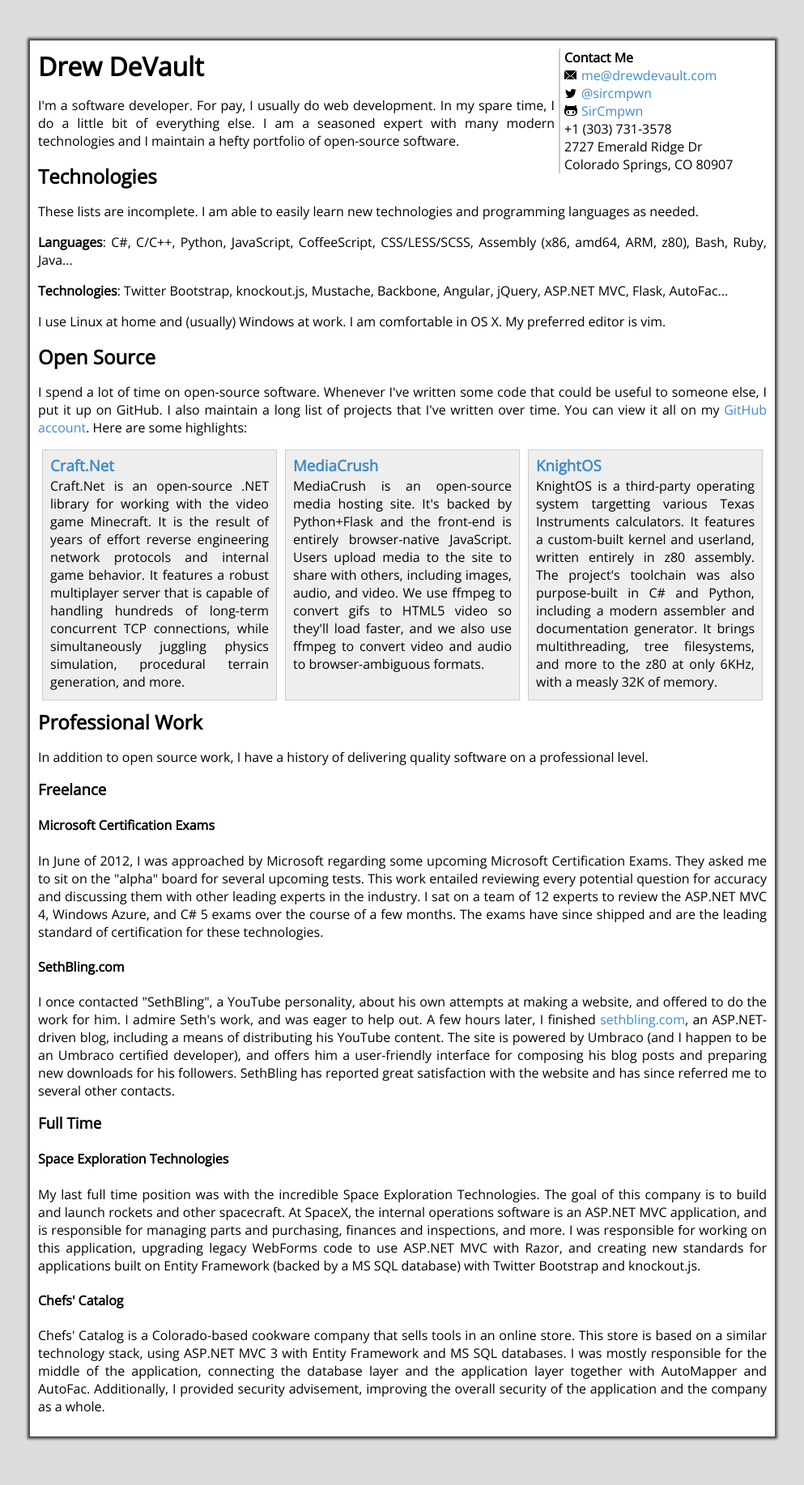
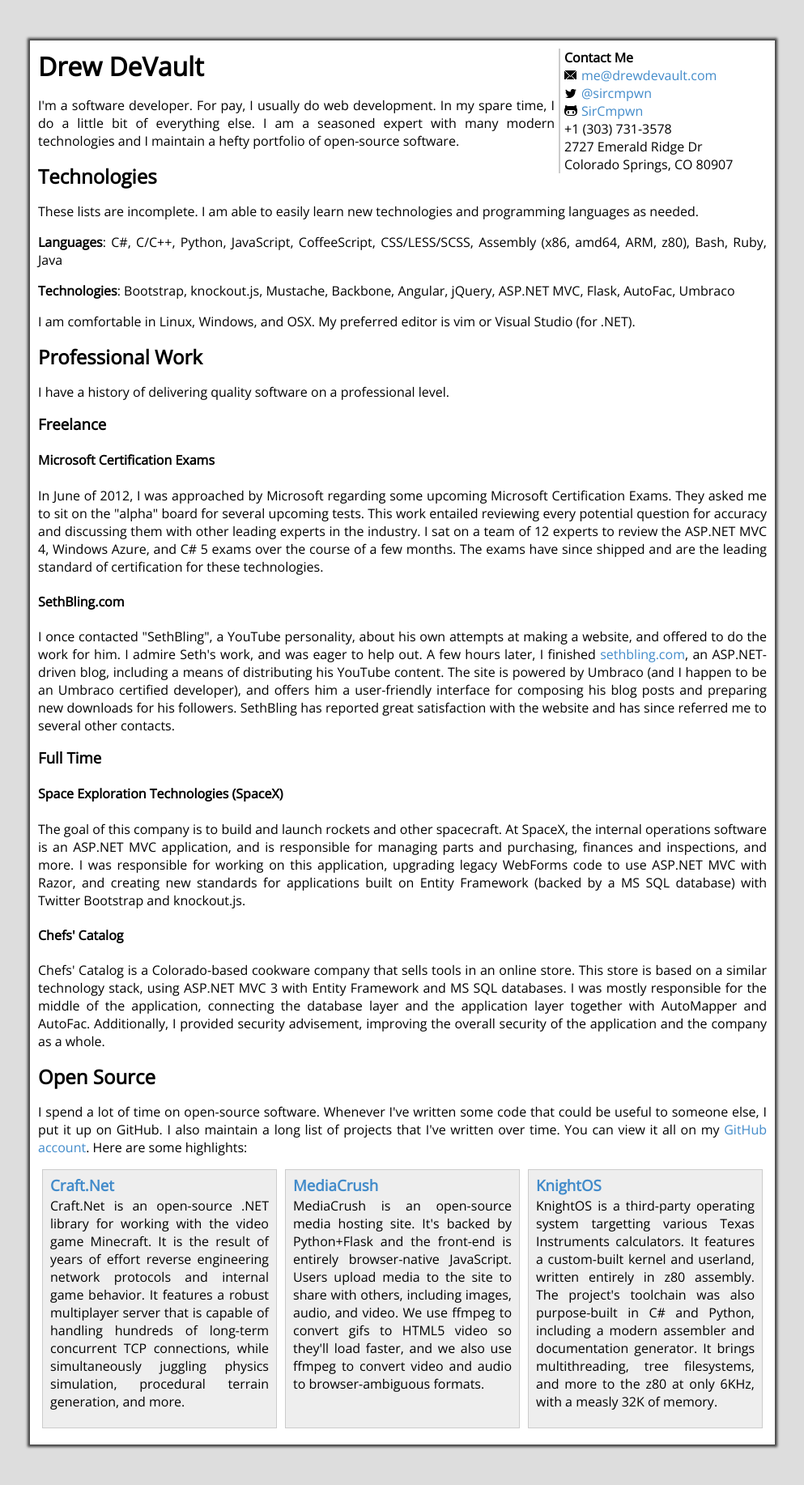
Before and after one commit to stormblog/sircmpwn.github.io, a Jekyll site: the page resume/index.html, which Jekyll copies as it is, in a window 1280 px wide. Shown: the whole page at 81% size, without its empty margins (143-1136 px from the left). Built offline with Jekyll 4.4.1, drawn with Linux system fonts in a browser that asks for light colours; part of the change alters nothing that is shown.

Commit message:
Update resume

```diff
--- a/resume/index.html
+++ b/resume/index.html
@@ -24,13 +24,39 @@
             I am a seasoned expert with many modern technologies and I maintain a hefty portfolio of open-source software.</p>
         <h2>Technologies</h2>
         <p>These lists are incomplete. I am able to easily learn new technologies and programming languages as needed.</p>
-        <p><strong>Languages</strong>: C#, C/C++, Python, JavaScript, CoffeeScript, CSS/LESS/SCSS, Assembly (x86, amd64, ARM, z80), Bash, Ruby, Java...</p>
-        <p><strong>Technologies</strong>: Twitter Bootstrap, knockout.js, Mustache, Backbone, Angular, jQuery, ASP.NET MVC, Flask, AutoFac...</p>
-        <p>I use Linux at home and (usually) Windows at work. I am comfortable in OS X. My preferred editor is vim.</p>
+        <p><strong>Languages</strong>: C#, C/C++, Python, JavaScript, CoffeeScript, CSS/LESS/SCSS, Assembly (x86, amd64, ARM, z80), Bash, Ruby, Java</p>
+        <p><strong>Technologies</strong>: Bootstrap, knockout.js, Mustache, Backbone, Angular, jQuery, ASP.NET MVC, Flask, AutoFac, Umbraco</p>
+        <p>I am comfortable in Linux, Windows, and OSX. My preferred editor is vim or Visual Studio (for .NET).</p>
+        <h2>Professional Work</h2>
+        <p>I have a history of delivering quality software on a professional level.</p>
+        <h3>Freelance</h3>
+        <h4>Microsoft Certification Exams</h4>
+        <p>In June of 2012, I was approached by Microsoft regarding some upcoming Microsoft Certification Exams. They asked me to sit on
+        the "alpha" board for several upcoming tests. This work entailed reviewing every potential question for accuracy and discussing
+        them with other leading experts in the industry. I sat on a team of 12 experts to review the ASP.NET MVC 4, Windows Azure, and C# 5
+        exams over the course of a few months. The exams have since shipped and are the leading standard of certification for these technologies.</p>
+        <h4>SethBling.com</h4>
+        <p>I once contacted "SethBling", a YouTube personality, about his own attempts at making a website, and offered to do the
+        work for him. I admire Seth's work, and was eager to help out. A few hours later, I finished
+        <a href="http://sethbling.com" target="_blank">sethbling.com</a>, an ASP.NET-driven blog, including a means of distributing his YouTube content.
+        The site is powered by Umbraco (and I happen to be an Umbraco certified developer), and offers him a user-friendly interface for
+        composing his blog posts and preparing new downloads for his followers. SethBling has reported great satisfaction with the website
+        and has since referred me to several other contacts.</p>
+        <h3>Full Time</h3>
+        <h4>Space Exploration Technologies (SpaceX)</h4>
+        <p>The goal of this company is to build and launch rockets and other spacecraft. At SpaceX, the internal operations software is an ASP.NET
+        MVC application, and is responsible for managing parts and purchasing, finances and inspections, and more. I was responsible for working
+        on this application, upgrading legacy WebForms code to use ASP.NET MVC with Razor, and creating new standards for applications built on
+        Entity Framework (backed by a MS SQL database) with Twitter Bootstrap and knockout.js.</p>
+        <h4>Chefs' Catalog</h4>
+        <p>Chefs' Catalog is a Colorado-based cookware company that sells tools in an online store. This store is based on a similar technology
+        stack, using ASP.NET MVC 3 with Entity Framework and MS SQL databases. I was mostly responsible for the middle of the application, connecting
+        the database layer and the application layer together with AutoMapper and AutoFac. Additionally, I provided security advisement, improving
+        the overall security of the application and the company as a whole.</p>
         <h2>Open Source</h2>
         <p>I spend a lot of time on open-source software. Whenever I've written some code that could be useful to someone else, I put it
-            up on GitHub. I also maintain a long list of projects that I've written over time. You can view it all on my <a href="https://github.com/SirCmpwn" target="_blank">
-            GitHub account</a>. Here are some highlights:</p>
+        up on GitHub. I also maintain a long list of projects that I've written over time. You can view it all on my <a href="https://github.com/SirCmpwn" target="_blank">
+        GitHub account</a>. Here are some highlights:</p>
         <div class="media">
             <div>
                 <h3><a href="https://github.com/SirCmpwn/Craft.Net" target="_blank">Craft.Net</a></h3>
@@ -54,33 +80,7 @@
                 and more to the z80 at only 6KHz, with a measly 32K of memory.</p>
             </div>
         </div>
-        <h2>Professional Work</h2>
-        <p>In addition to open source work, I have a history of delivering quality software on a professional level.</p>
-        <h3>Freelance</h3>
-        <h4>Microsoft Certification Exams</h4>
-        <p>In June of 2012, I was approached by Microsoft regarding some upcoming Microsoft Certification Exams. They asked me to sit on
-        the "alpha" board for several upcoming tests. This work entailed reviewing every potential question for accuracy and discussing
-        them with other leading experts in the industry. I sat on a team of 12 experts to review the ASP.NET MVC 4, Windows Azure, and C# 5
-        exams over the course of a few months. The exams have since shipped and are the leading standard of certification for these technologies.</p>
-        <h4>SethBling.com</h4>
-        <p>I once contacted "SethBling", a YouTube personality, about his own attempts at making a website, and offered to do the
-        work for him. I admire Seth's work, and was eager to help out. A few hours later, I finished
-        <a href="http://sethbling.com" target="_blank">sethbling.com</a>, an ASP.NET-driven blog, including a means of distributing his YouTube content.
-        The site is powered by Umbraco (and I happen to be an Umbraco certified developer), and offers him a user-friendly interface for
-        composing his blog posts and preparing new downloads for his followers. SethBling has reported great satisfaction with the website
-        and has since referred me to several other contacts.</p>
-        <h3>Full Time</h3>
-        <h4>Space Exploration Technologies</h4>
-        <p>My last full time position was with the incredible Space Exploration Technologies. The goal of this company is to build and launch
-        rockets and other spacecraft. At SpaceX, the internal operations software is an ASP.NET MVC application, and is responsible for managing
-        parts and purchasing, finances and inspections, and more. I was responsible for working on this application, upgrading legacy WebForms
-        code to use ASP.NET MVC with Razor, and creating new standards for applications built on Entity Framework (backed by a MS SQL database)
-        with Twitter Bootstrap and knockout.js.</p>
-        <h4>Chefs' Catalog</h4>
-        <p>Chefs' Catalog is a Colorado-based cookware company that sells tools in an online store. This store is based on a similar technology
-        stack, using ASP.NET MVC 3 with Entity Framework and MS SQL databases. I was mostly responsible for the middle of the application, connecting
-        the database layer and the application layer together with AutoMapper and AutoFac. Additionally, I provided security advisement, improving
-        the overall security of the application and the company as a whole.</p>
+        <div style="clear: both"></diV>
         <!-- I am spying on you :o -->
         <script type="text/javascript">
             var gaJsHost = (("https:" == document.location.protocol) ? "https://ssl." : "http://www.");
--- a/resume/static/stylesheet.css
+++ b/resume/static/stylesheet.css
@@ -70,7 +70,7 @@ address a[href^="mailto:"]::before {
     float: left;
     background: #eee;
     border: 1px solid #ccc;
-    height: 300px;
+    height: 310px;
 }
 
 .media + * {
```
